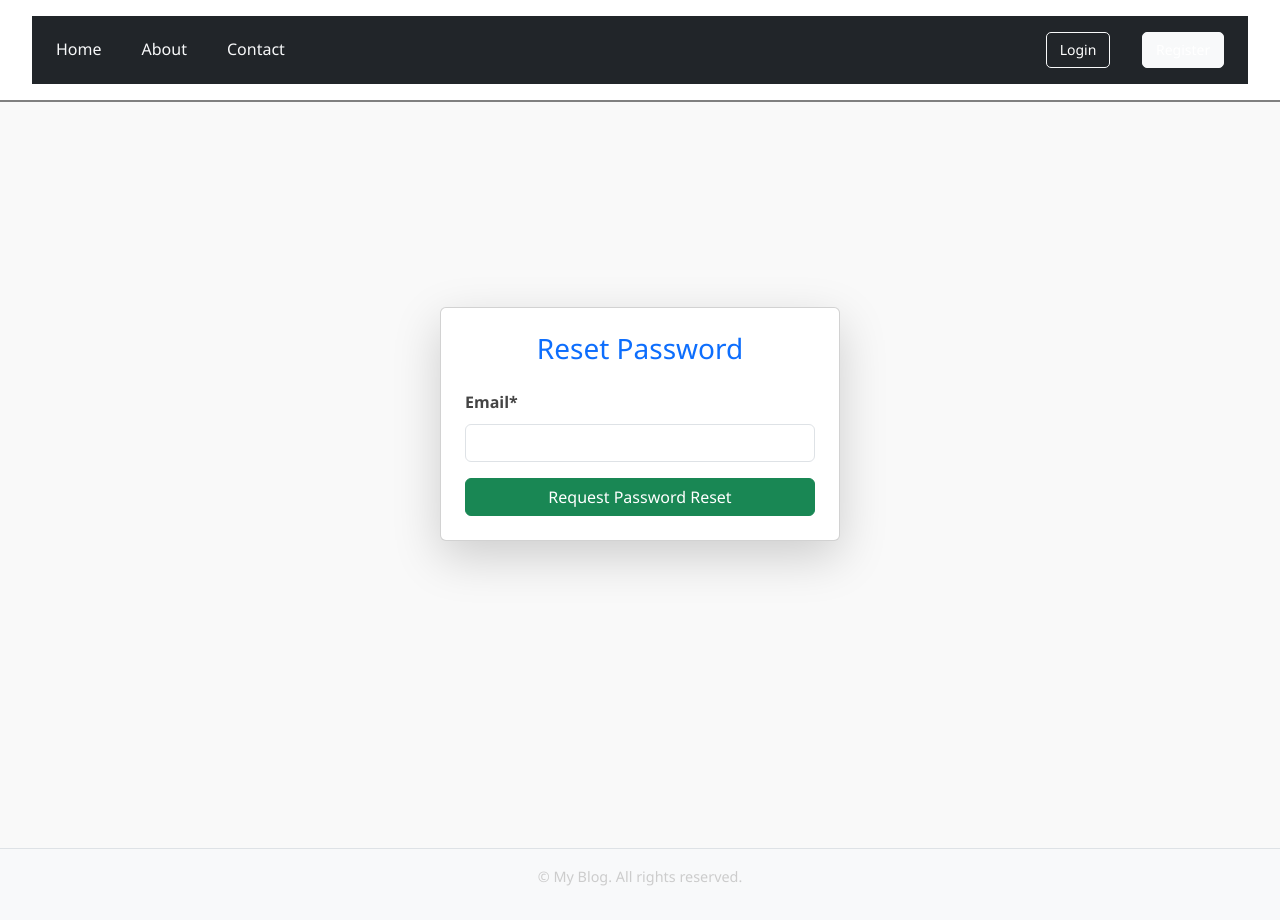
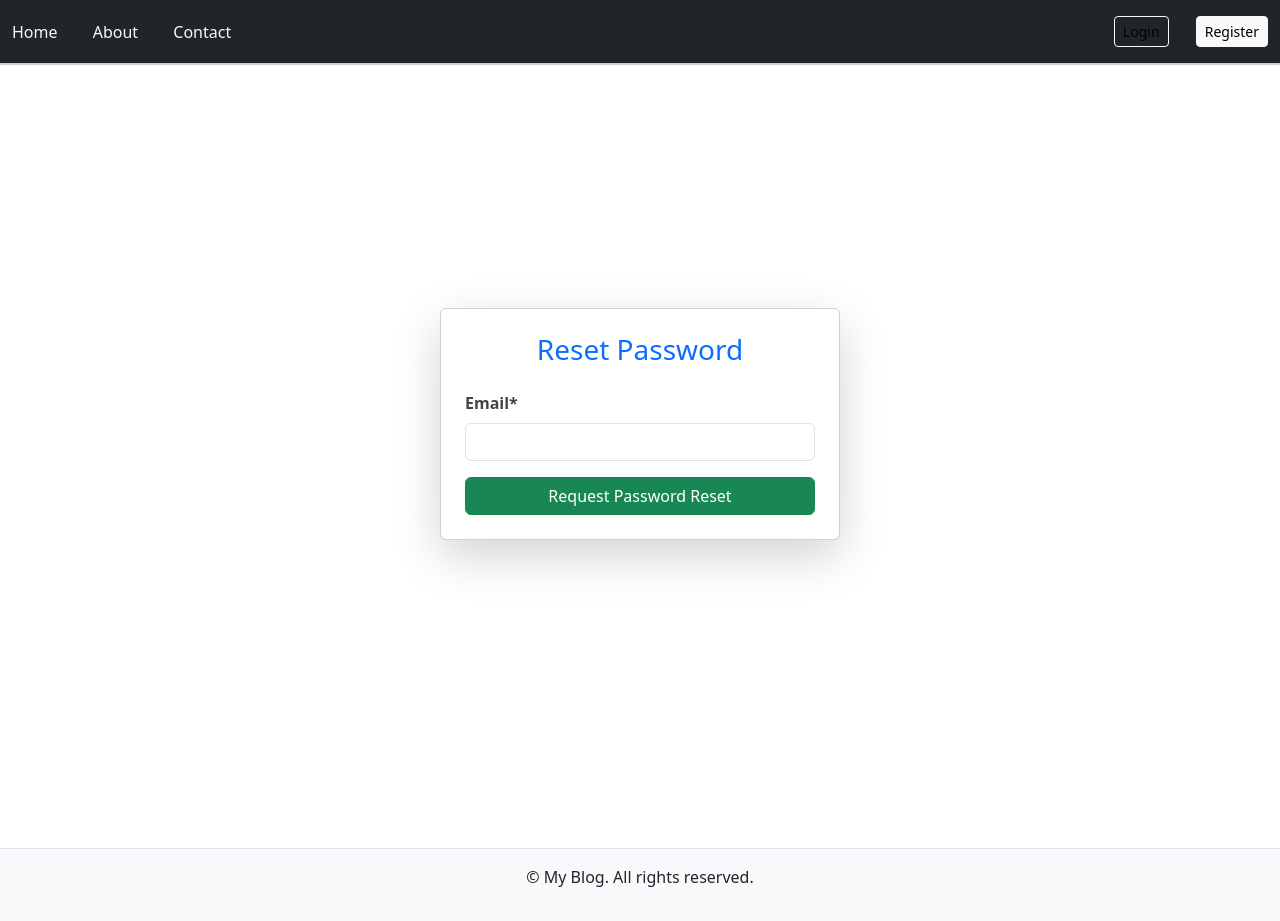
Before and after one commit to annyauthe4/blog, a Django app: page /password-reset/ in a window 1280 px wide. Before the commit the page ends 886 px from the top, so only its background shows below. Run offline with Django 5.2, Linux system fonts and the light colour scheme; some libraries are stand-ins or nearby versions.

Commit message:
Preparing for deployment

```diff
--- a/blog_app/blog/static/blog/styles.css
+++ b/blog_app/blog/static/blog/styles.css
@@ -1,24 +1,6 @@
-/* Reset & Base Styles */
-* {
-    margin: 0;
-    padding: 0;
-    box-sizing: border-box;
-}
-
-html, body {
-    height: 100%;
-}
-
-body {
-    display: flex;
-    flex-direction: column;
-    font-family: "Segoe UI", Tahoma, sans-serif;
-    line-height: 1.6;
-    color: #222;
-    background-color: rgba(249, 249, 249, 1);
-}
-
-/* Header */
+/* ===============================
+   HEADER & NAVIGATION (Fixed width issue)
+================================= */
 header {
   background: white;
   color: black;
@@ -26,178 +8,51 @@ header {
   position: fixed;
   top: 0;
   left: 0;
-    width: 100%;
+  right: 0; /* Ensures it stretches across the entire viewport */
+  width: 100vw; /* Full viewport width */
   z-index: 1000;
-    border-bottom: 2px solid gray;
+  border-bottom: 2px solid #ccc;
+  box-sizing: border-box;
 }
 
+/* Prevents horizontal scroll due to width mismatch */
+body {
+  overflow-x: hidden;
+}
+
+/* Ensure the nav fills the header fully */
 header nav {
   display: flex;
-    justify-content: space-between; /* Left and right separation */
+  justify-content: space-between;
   align-items: center;
+  flex-wrap: wrap;
+  width: 100%;
+  /* max-width: 1200px; Centered container for content */
+  /* margin: 0 auto; */
 }
 
 .nav-left, .nav-right {
   display: flex;
-    gap: 1.5rem;
+  align-items: center;
+  gap: 1.2rem;
+  flex-wrap: wrap;
 }
-.nav-left a {
-    color: #000;
+
+/* Fix link appearance */
+.nav-left a,
+.nav-right a {
   text-decoration: none;
   font-weight: 500;
-    transition: color 0.3s ease;
+  color: #000;
+  transition: color 0.3s ease, background 0.3s ease;
 }
 
+/* Hover effects */
 .nav-left a:hover {
   color: #0A3142;
-    /* color: #fff; */
-}
-.nav-right a {
-    color: #fff;
-    text-decoration: none;
-    font-weight: 500;
-    transition: background 0.3s ease, color 0.3s ease;
-    padding: 0.4rem 0.8rem;
-    border-radius: 5px;
 }
 
 .nav-right a:hover {
   background: #0A3142;
   color: #fff;
 }
-
-.register-btn {
-    background: #0A3142;
-    color: #fff;
-    font-weight: bold;
-
-    border: 2px solid #0A3142;
-}
-
-.register-btn:hover {
-color: white;
-}
-.logout-btn {
-  background:white;
-  color: #0A3142; /* same as nav links */
-  font: inherit;
-  cursor: pointer;
-  padding: 0.4rem 0.8rem;
-  border-radius: 5px;
-   border: 2px solid #0A3142;
-}
-
-.logout-btn:hover {
-background: #0A3142;
-    color: #fff;}
-
-/* Main Content */
-main {
-    flex: 1; /* Pushes footer down */
-    max-width: 900px;
-    margin: 5rem auto;
-    padding: 0 1rem;
-}
-
-/* Blog Post Style */
-/* Author image beside title */
-.post-card {
-  background: #fff;
-  border: 1px solid #ddd;
-  border-radius: 8px;
-  font-family: "Georgia", serif;
-}
-
-.author-img {
-  width: 50px;
-  height: 50px;
-  object-fit: cover;
-  border: 2px solid #ccc;
-}
-
-.post-title {
-  font-size: 1.5rem;
-  font-weight: bold;
-  font-family: "Times New Roman", serif;
-  color: #222;
-}
-.title-anchor {
-  text-decoration: none;
-}
-
-.post-content {
-  margin-top: 1rem;
-  font-size: 1rem;
-  line-height: 1.7;
-  color: #333;
-}
-
-
-/* Footer */
-footer {
-    background: rgba(11, 11, 11);
-    color: #ccc;
-    text-align: center;
-    padding: 1rem 0;
-    margin-top: auto; /* Push footer to bottom */
-}
-
-footer p {
-    font-size: 0.9rem;
-}
-
-/* About Page Styles */
-.about-section {
-    background: #fff;
-    padding: 2rem;
-    border-radius: 10px;
-    box-shadow: 0 4px 10px rgba(0,0,0,0.05);
-}
-
-.about-container {
-    max-width: 800px;
-    margin: auto;
-    text-align: left;
-}
-
-.about-container h1 {
-    font-size: 2.2rem;
-    margin-bottom: 1rem;
-    color: #222;
-}
-
-.about-container h2 {
-    font-size: 1.5rem;
-    margin-top: 1.5rem;
-    color: #ff9800;
-}
-
-.about-container p {
-    margin-top: 0.5rem;
-    color: #555;
-    font-size: 1rem;
-    line-height: 1.7;
-}
-
-.about-image {
-    margin-top: 2rem;
-    text-align: center;
-}
-
-.about-image img {
-    max-width: 100%;
-    height: auto;
-    border-radius: 10px;
-}
-
-/* Responsive */
-@media (max-width: 600px) {
-    header nav {
-        flex-direction: column;
-        gap: 0.5rem;
-    }
-
-    article h1 {
-        font-size: 1.5rem;
-    }
-}
--- a/blog_app/blog/templates/blog/base.html
+++ b/blog_app/blog/templates/blog/base.html
@@ -14,15 +14,15 @@
 </head>
 <body>
     <!-- Header -->
-    <header>
-        <nav class="d-flex justify-content-between align-items-center px-4 py-3 bg-dark text-light">
-            <div class="nav-left">
+<header class="w-100 m-0 p-0">
+  <nav class="container-fluid d-flex justify-content-between align-items-center py-3 bg-dark text-light w-100 m-0">
+    <div class="nav-left d-flex align-items-center">
       <a href="home.html" class="text-light me-3 text-decoration-none">Home</a>
       <a href="about.html" class="text-light me-3 text-decoration-none">About</a>
       <a href="contact.html" class="text-light text-decoration-none">Contact</a>
     </div>
+
     <div class="nav-right d-flex align-items-center">
-                <!-- Links controlled via JS -->
       <a id="createPostLink" href="post_form.html" class="btn btn-outline-light btn-sm me-2 d-none">New Post</a>
       <a id="profileLink" href="profile.html" class="btn btn-outline-light btn-sm me-2 d-none">Profile</a>
       <button id="logoutBtn" class="btn btn-danger btn-sm d-none">Logout</button>
@@ -33,10 +33,11 @@
 </header>
 
 <!-- Main Content -->
-    <main class="container my-4">
+<main class="container-fluid my-4 px-3 px-md-5">
   {% block content %}
   {% endblock %}
 </main>
+
 
     <!-- Footer -->
     <footer class="text-center py-3 bg-light border-top">
--- a/blog_app/blog_app/urls.py
+++ b/blog_app/blog_app/urls.py
@@ -19,8 +19,8 @@ from django.contrib.auth import views as auth_views
 from django.contrib.auth.views import LogoutView
 from django.urls import path, include
 from users import views as users_views
+from django.views.generic import TemplateView
 from django.conf import settings
-from likes.views import ToggleLikeView
 from django.conf.urls.static import static
 
 
@@ -28,7 +28,8 @@ urlpatterns = [
     path('admin/', admin.site.urls),
     path('api/', include('blog.urls')),
     path('api/', include('comments.urls')),
-    path("likes/toggle/<int:post_id>/", ToggleLikeView.as_view(), name="like-toggle"),
+    path('', TemplateView.as_view(template_name='blog/home.html'), name='home'),
+    path('api/', include('likes.urls')),
     path('api/users/', include('users.urls')),
     path('password-reset/', auth_views.PasswordResetView.as_view(template_name='users/password_reset.html'), name='password_reset'),
     path('password-reset-confirm/<uidb64>/<token>/', auth_views.PasswordResetConfirmView.as_view(template_name='users/password_reset_confirm.html'), name='password_reset_confirm'),
--- /dev/null
+++ b/blog_app/likes/urls.py
@@ -0,0 +1,6 @@
+from django.urls import path
+from .views import ToggleLikeAPIView
+
+urlpatterns = [
+    path('posts/<int:post_id>/toggle_like/', ToggleLikeAPIView.as_view(), name='toggle_like'),
+]
--- a/blog_app/render.yaml
+++ b/blog_app/render.yaml
@@ -15,5 +15,5 @@ services:
         value: "False"
 
 databases:
-  - name: my-postgres-db
+  - name: blog-db
     plan: free
```
Also changed, not shown: blog_app/blog_app/settings.py (+7 -1 lines), blog_app/likes/views.py (+12 -5 lines). Lines whose indentation alone changed are shown as unchanged.
